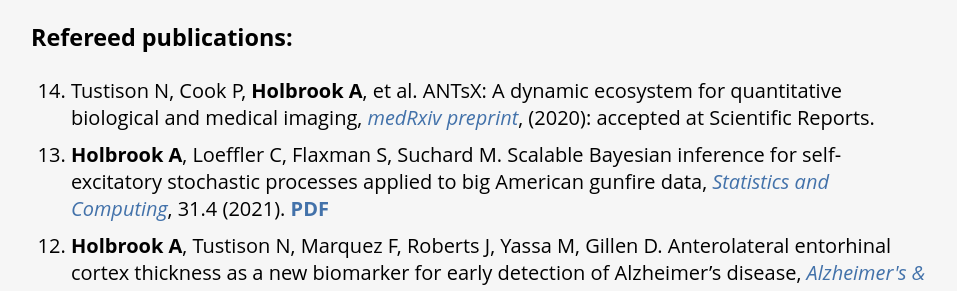
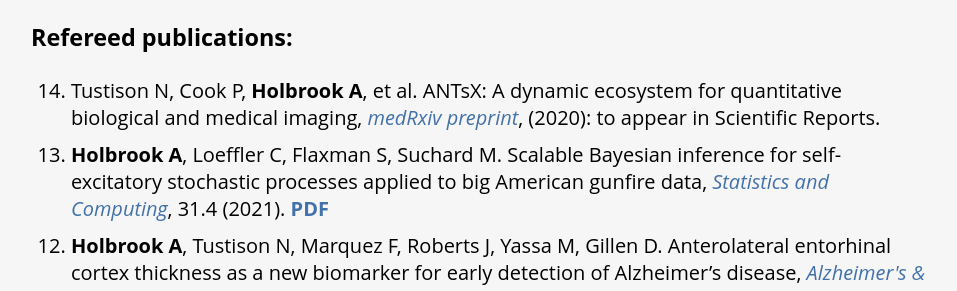
Before and after one commit to andrewjholbrook/andrewjholbrook.github.io, a Jekyll site: the page built from research.html, in a window 1280 px wide. Shown: the part 436-727 px from the top of the page, without its empty margins (161-1118 px from the left). Built offline with Jekyll 4.4.1, drawn with Linux system fonts in a browser that asks for light colours; a style sheet for code colours, icons or effects is not loaded.

Commit message:
Update research.html

```diff
--- a/research.html
+++ b/research.html
@@ -18,7 +18,7 @@
   <h3>Refereed publications:</h3>
 
   <ol id="pubs" reversed>
-                            <li> Tustison N, Cook P, <b>Holbrook A</b>, et al. ANTsX: A dynamic ecosystem for quantitative biological and medical imaging, <i><a href="https://doi.org/10.1101/2020.10.19.20215392" target="_blank">medRxiv preprint</a></i>, (2020): accepted at Scientific Reports.
+                            <li> Tustison N, Cook P, <b>Holbrook A</b>, et al. ANTsX: A dynamic ecosystem for quantitative biological and medical imaging, <i><a href="https://doi.org/10.1101/2020.10.19.20215392" target="_blank">medRxiv preprint</a></i>, (2020): to appear in Scientific Reports.
                     <li> <b>Holbrook A</b>, Loeffler C, Flaxman S, Suchard M. Scalable Bayesian inference for self-excitatory stochastic processes applied to big American gunfire data, <i><a href="https://doi.org/10.1007/s11222-020-09980-4" target="_blank">Statistics and Computing</a></i>, 31.4 (2021). <a href="papers/DCGunfire.pdf" target="_blank"><b>PDF</b></a>
                     <li> <b>Holbrook A</b>, Tustison N, Marquez F, Roberts J, Yassa M, Gillen D. Anterolateral entorhinal cortex thickness as a new biomarker for early detection of Alzheimer’s disease, <i><a href="https://alz-journals.onlinelibrary.wiley.com/doi/full/10.1002/dad2.12068" target="_blank">Alzheimer's & Dementia: Diagnosis, Assessment & Disease Monitoring</a></i>, 12.1 (2020). <a href="papers/dad2.12068.pdf" target="_blank"><b>PDF</b></a>
                         <li> <b>Holbrook A</b>, Lemey P, Baele G, Dellicour S, Brockmann D, Rambaut A, Suchard M. Massive parallelization boosts big Bayesian multidimensional scaling, <i><a href="https://doi.org/10.1080/10618600.2020.1754226" target="_blank">Journal of Computational and Graphical Statistics</a></i>, (2020). <a href="papers/massive.pdf" target="_blank"><b>PDF</b></a>
```
